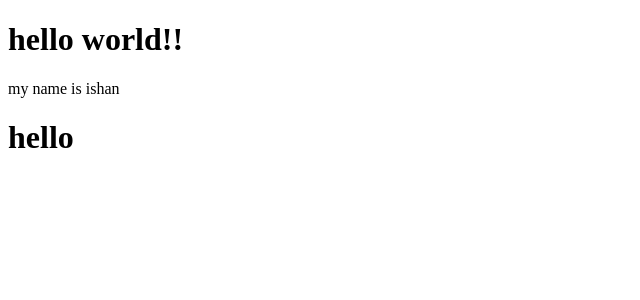
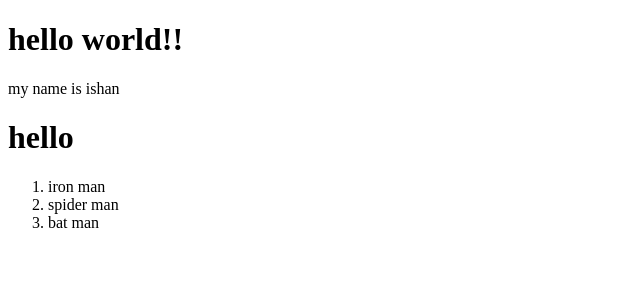
Before and after one commit to Bloodwarlord/first-web, a React (Create React App) app: page / in a window 1280 px wide. Shown: the top 300 px of the page, without its empty margins (0-640 px from the left). Built offline with nearby package versions, Linux system fonts and the light colour scheme.

Commit message:
multi elements is jsx

```diff
--- a/src/index.js
+++ b/src/index.js
@@ -1,9 +1,14 @@
 import React from 'react';
 import ReactDOM from 'react-dom';
 ReactDOM.render(
-  <div>
+  <>
   <h1> hello world!!</h1>
   <p> my name is ishan</p>
   <h1>hello</h1>
-  </div>,
+  <ol>
+  <li>iron man</li>
+  <li>spider man</li>
+  <li>bat man</li>
+  </ol>
+  </>,
   document.getElementById("root"));
```
